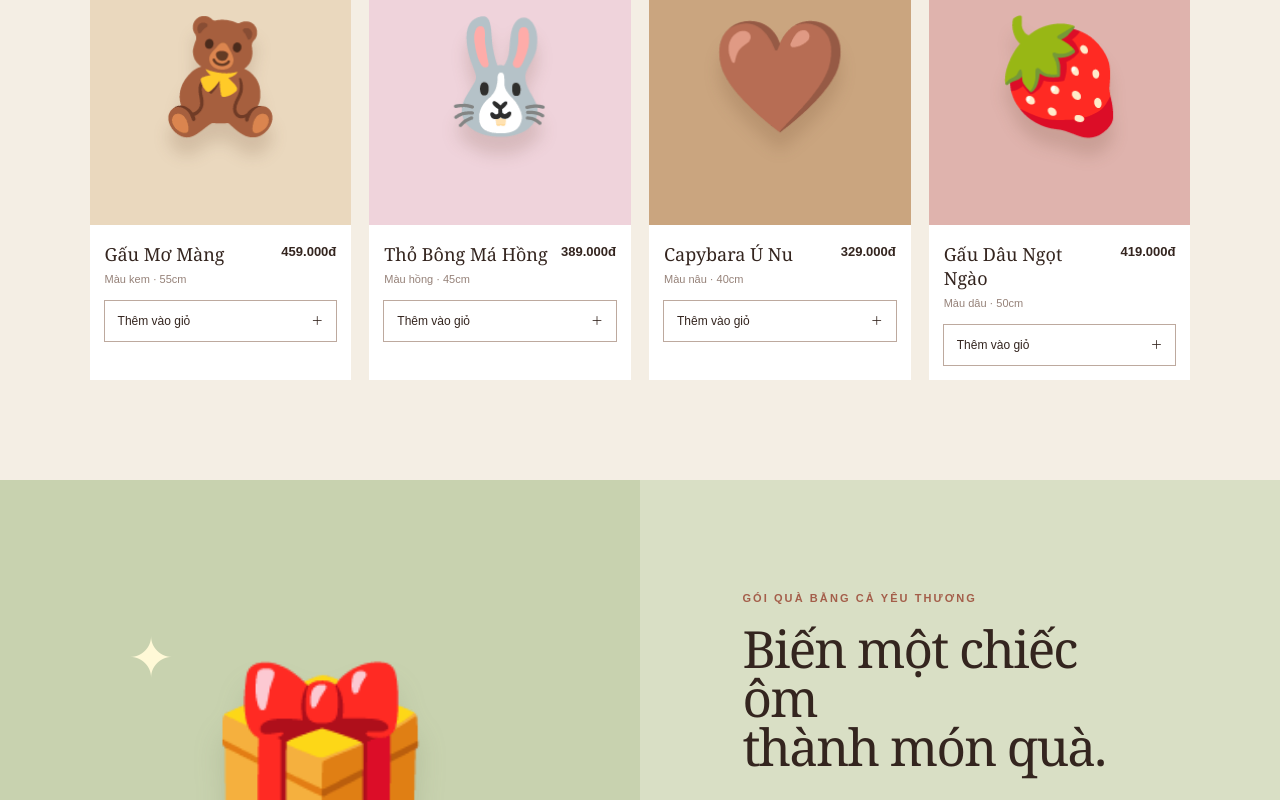
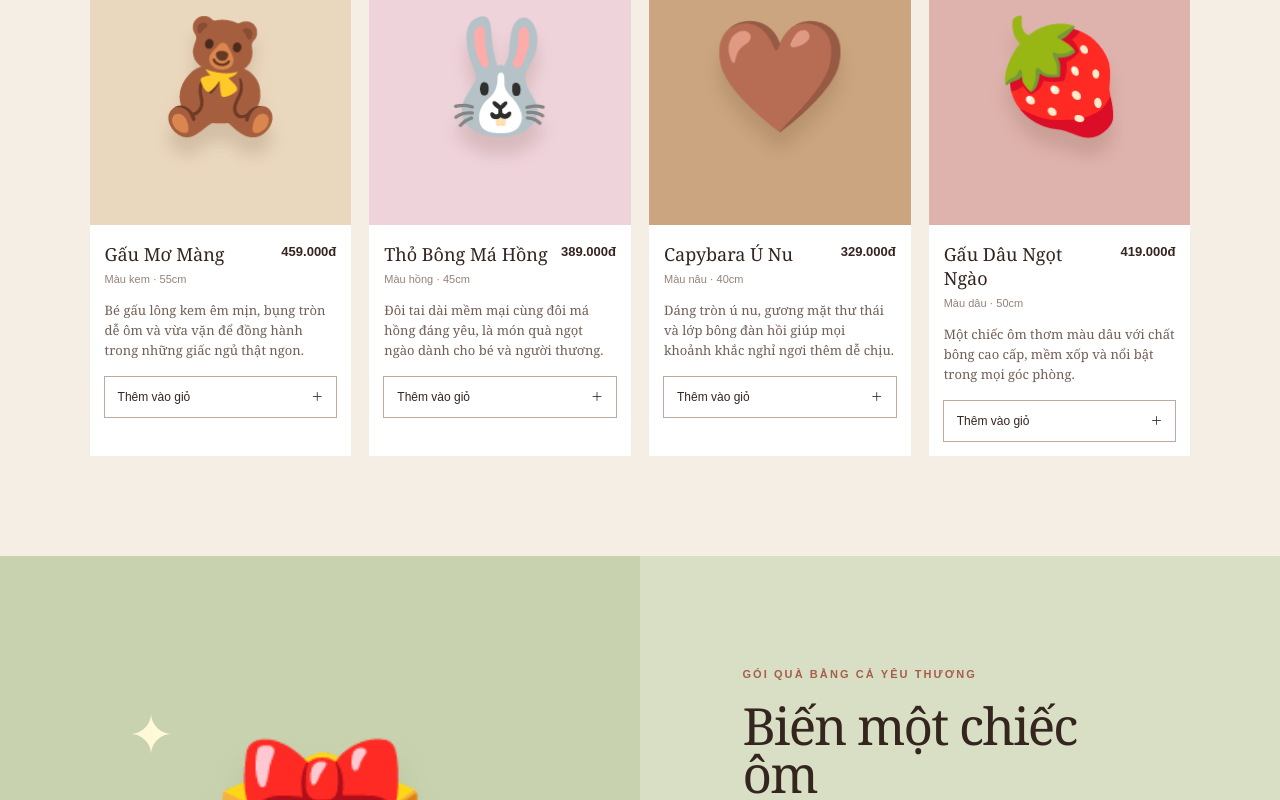
Before and after one commit to vovanbia26-sudo/may-bong, a Next.js app: page / in a window 1280 px wide. Shown: the part 1732-2532 px from the top of the page. Built offline with nearby package versions, Linux system fonts and the light colour scheme.

Commit message:
Add descriptions to teddy bear products

```diff
--- a/app/page.tsx
+++ b/app/page.tsx
@@ -3,10 +3,10 @@
 import { useState } from "react";
 
 const products = [
-  { name: "Gấu Mơ Màng", detail: "Màu kem · 55cm", price: "459.000đ", tag: "BÁN CHẠY", emoji: "🧸", tone: "cream" },
-  { name: "Thỏ Bông Má Hồng", detail: "Màu hồng · 45cm", price: "389.000đ", tag: "MỚI", emoji: "🐰", tone: "pink" },
-  { name: "Capybara Ú Nu", detail: "Màu nâu · 40cm", price: "329.000đ", tag: "HOT", emoji: "🤎", tone: "brown" },
-  { name: "Gấu Dâu Ngọt Ngào", detail: "Màu dâu · 50cm", price: "419.000đ", tag: "-15%", emoji: "🍓", tone: "berry" },
+  { name: "Gấu Mơ Màng", detail: "Màu kem · 55cm", description: "Bé gấu lông kem êm mịn, bụng tròn dễ ôm và vừa vặn để đồng hành trong những giấc ngủ thật ngon.", price: "459.000đ", tag: "BÁN CHẠY", emoji: "🧸", tone: "cream" },
+  { name: "Thỏ Bông Má Hồng", detail: "Màu hồng · 45cm", description: "Đôi tai dài mềm mại cùng đôi má hồng đáng yêu, là món quà ngọt ngào dành cho bé và người thương.", price: "389.000đ", tag: "MỚI", emoji: "🐰", tone: "pink" },
+  { name: "Capybara Ú Nu", detail: "Màu nâu · 40cm", description: "Dáng tròn ú nu, gương mặt thư thái và lớp bông đàn hồi giúp mọi khoảnh khắc nghỉ ngơi thêm dễ chịu.", price: "329.000đ", tag: "HOT", emoji: "🤎", tone: "brown" },
+  { name: "Gấu Dâu Ngọt Ngào", detail: "Màu dâu · 50cm", description: "Một chiếc ôm thơm màu dâu với chất bông cao cấp, mềm xốp và nổi bật trong mọi góc phòng.", price: "419.000đ", tag: "-15%", emoji: "🍓", tone: "berry" },
 ];
 
 const categories = [
@@ -69,7 +69,7 @@ export default function Home() {
       <section className="products" id="shop">
         <div className="section-heading"><div><p className="eyebrow">ĐƯỢC YÊU THÍCH NHẤT</p><h2>Những chiếc ôm bán chạy</h2></div><p className="section-note">Mỗi bạn bông đều được kiểm tra bằng tay trước khi đến với bạn.</p></div>
         <div className="product-grid">
-          {products.map((item) => <article className="product-card" key={item.name}><div className={`product-art ${item.tone}`}><span className="tag">{item.tag}</span><button className="favorite" aria-label={`Yêu thích ${item.name}`}>♡</button><div className="product-emoji">{item.emoji}</div></div><div className="product-info"><div><h3>{item.name}</h3><p>{item.detail}</p></div><strong>{item.price}</strong></div><button className="add" onClick={() => addToCart(item.name)}>Thêm vào giỏ <span>＋</span></button></article>)}
+          {products.map((item) => <article className="product-card" key={item.name}><div className={`product-art ${item.tone}`}><span className="tag">{item.tag}</span><button className="favorite" aria-label={`Yêu thích ${item.name}`}>♡</button><div className="product-emoji">{item.emoji}</div></div><div className="product-info"><div><h3>{item.name}</h3><p>{item.detail}</p></div><strong>{item.price}</strong></div><p className="product-description">{item.description}</p><button className="add" onClick={() => addToCart(item.name)}>Thêm vào giỏ <span>＋</span></button></article>)}
         </div>
       </section>
 
```
Also changed, not shown: app/globals.css, 16 other files (tests, documents, lock files or other folders).
